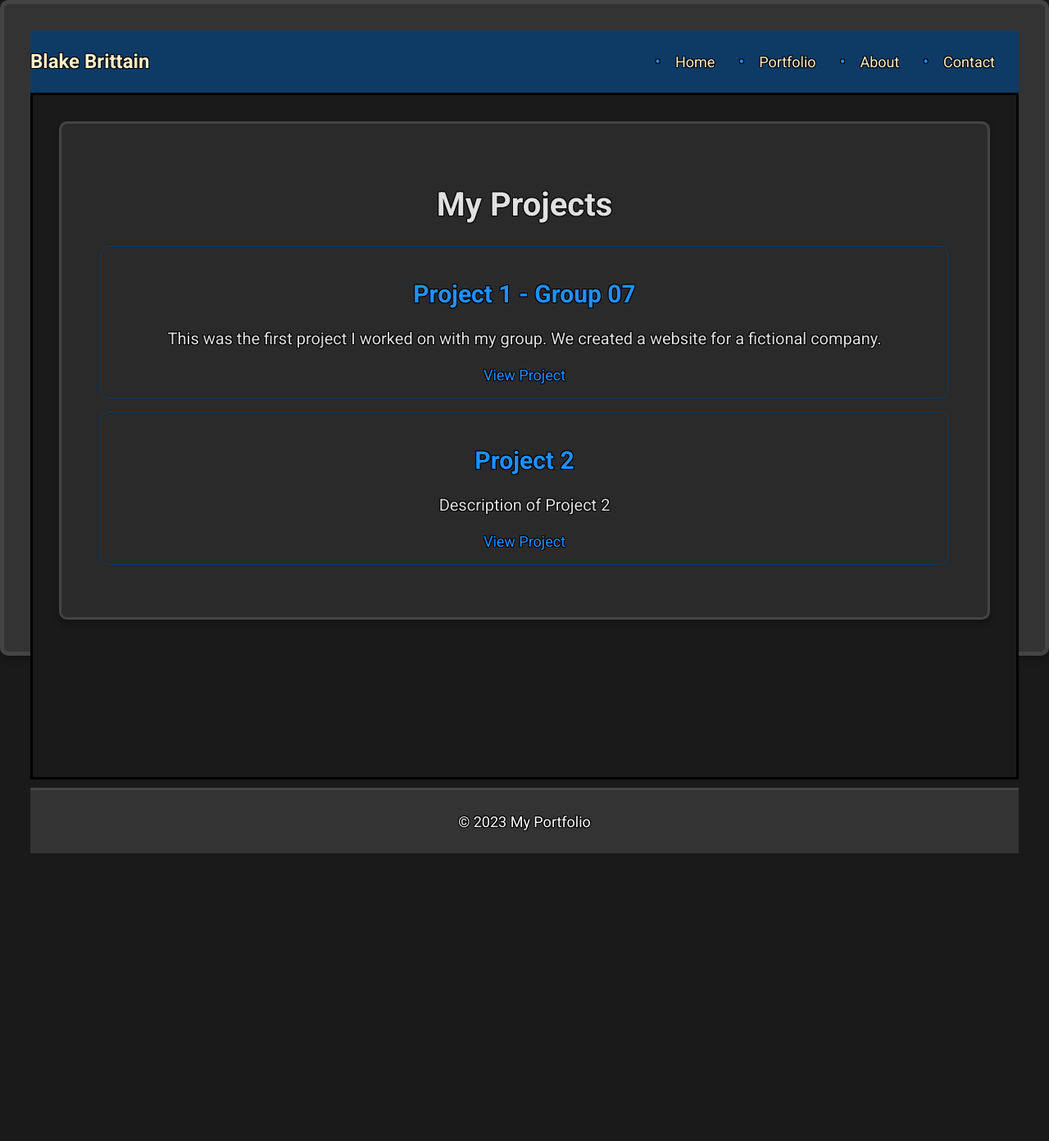
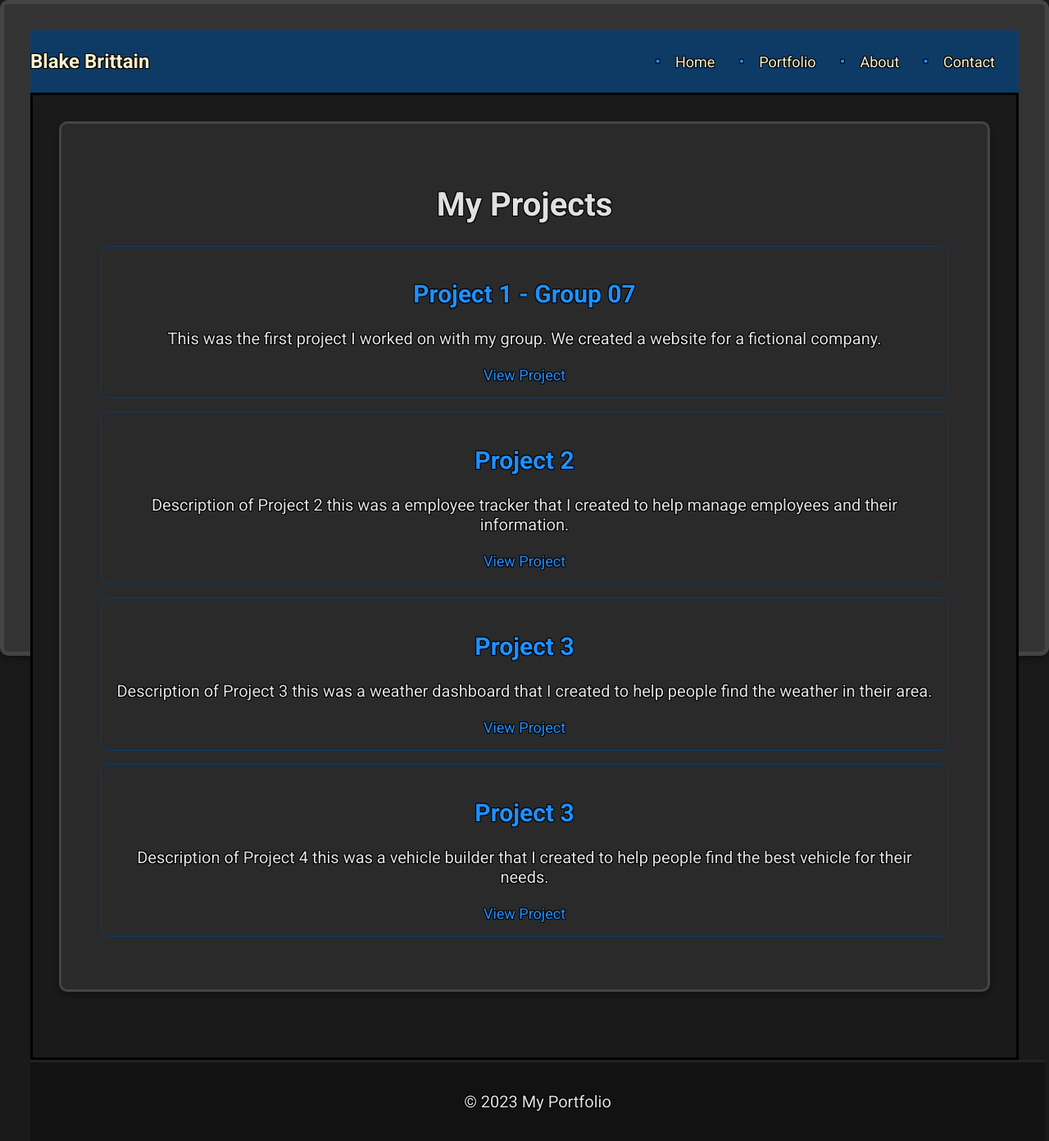
Before and after one commit to Blakenb/React-portfolio, a React (Vite) app: page /portfolio in a window 1280 px wide. Shown: the whole page at 82% size. Before the commit the page ends 1041 px from the top, so only its background shows below. Built offline with nearby package versions, Linux system fonts and the light colour scheme.

Commit message:
adjusted where my footer was on the page

```diff
--- a/src/App.css
+++ b/src/App.css
@@ -13,9 +13,14 @@ body {
   background-color: #1a1a1a; /* Dark background */
   color: #e0e0e0; /* Light text color */
   text-shadow: 1px 1px 0 #000, -1px -1px 0 #000, 1px -1px 0 #000, -1px 1px 0 #000; /* Dark text shadow */
+  display: flex;
+  flex-direction: column;
+  min-height: 100vh;
+  margin: 0;
 }
 
 #root {
+  flex: 1;
   max-width: 100%;
   margin: 0 auto;
   text-align: center;
@@ -23,7 +28,6 @@ body {
   border: 5px solid #444; /* Dark grey border */
   background-color: #333; /* Dark grey background */
   padding: 1rem; /* Adjusted padding for mobile */
-  height: 100vh; /* Fill the entire viewport height */
   box-shadow: 0 4px 8px rgba(0, 0, 0, 0.3); /* Stronger shadow */
 }
 
@@ -32,6 +36,16 @@ header, footer {
   color: #FAF0CA; /* Light Yellow Text */
   text-align: center;
   padding: 1rem 0;
+}
+
+header {
+  flex-shrink: 0;
+}
+
+footer {
+  flex-shrink: 0;
+  margin-top: auto; /* Push footer to the bottom */
+  width: 100%;
 }
 
 .header-content {
@@ -46,8 +60,8 @@ header h1 {
 }
 
 main {
+  flex: 1;
   padding: 1rem;
-  height: calc(100vh - 2rem); /* Adjust height to fill the remaining space */
   border: 3px solid #000; /* Bold black border */
   background-color: #1a1a1a; /* Dark background */
 }
@@ -166,13 +180,13 @@ section {
 }
 
 footer {
-  margin-top: 10px;
-  padding: 10px;
-  background-color: #333;
-  color: white;
+  background-color: #121212; /* Darker background */
+  color: #e0e0e0; /* Light text color */
   text-align: center;
-  border-top: 3px solid #444; /* Dark grey border */
-  font-size: 18px; /* Adjust footer font size for mobile */
+  padding: 1rem;
+  border-top: 3px solid #222; /* Darker grey border */
+  margin-top: auto; /* Push footer to the bottom */
+  width: 100%;
 }
 
 ul {
@@ -483,6 +497,16 @@ form button:hover {
   transform: scale(1.1); /* Slightly enlarge the logo on hover */
 }
 
+.github-profile a {
+  color: #1e90ff; /* Dodger blue for links */
+  text-decoration: none;
+  font-size: 1rem; /* Adjust the font size as needed */
+}
+
+.github-profile a:hover {
+  text-decoration: underline;
+}
+
 /* Media queries for larger screens */
 @media (min-width: 600px) {
   body {
--- a/src/pages/Portfolio.jsx
+++ b/src/pages/Portfolio.jsx
@@ -12,9 +12,21 @@ const Portfolio = () => (
     />
     <Project
       title="Project 2"
-      description="Description of Project 2"
-      link="https://github.com/blakenb/project2"
+      description="Description of Project 2 this was a employee tracker that I created to help manage employees and their information."
+      link="https://github.com/Blakenb/employee-tracker-sql-challenge"
     />
+    <Project
+      title="Project 3"
+      description="Description of Project 3 this was a weather dashboard that I created to help people find the weather in their area."
+      link="https://github.com/Blakenb/weather-dashboard-challenge-9"
+    />
+
+    <Project
+      title="Project 3"
+      description="Description of Project 4 this was a vehicle builder that I created to help people find the best vehicle for their needs."
+      link="https://github.com/Blakenb/vehicle-builder-challenge-8"
+    />
+
     {/* Add more projects as needed */}
   </div>
 );
```
